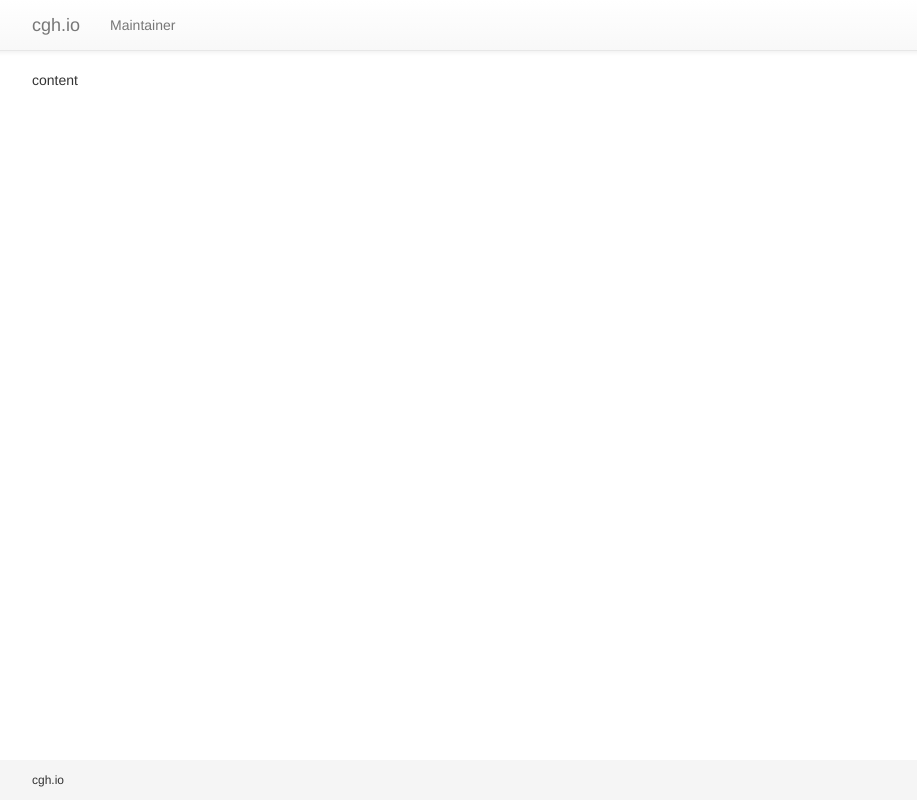
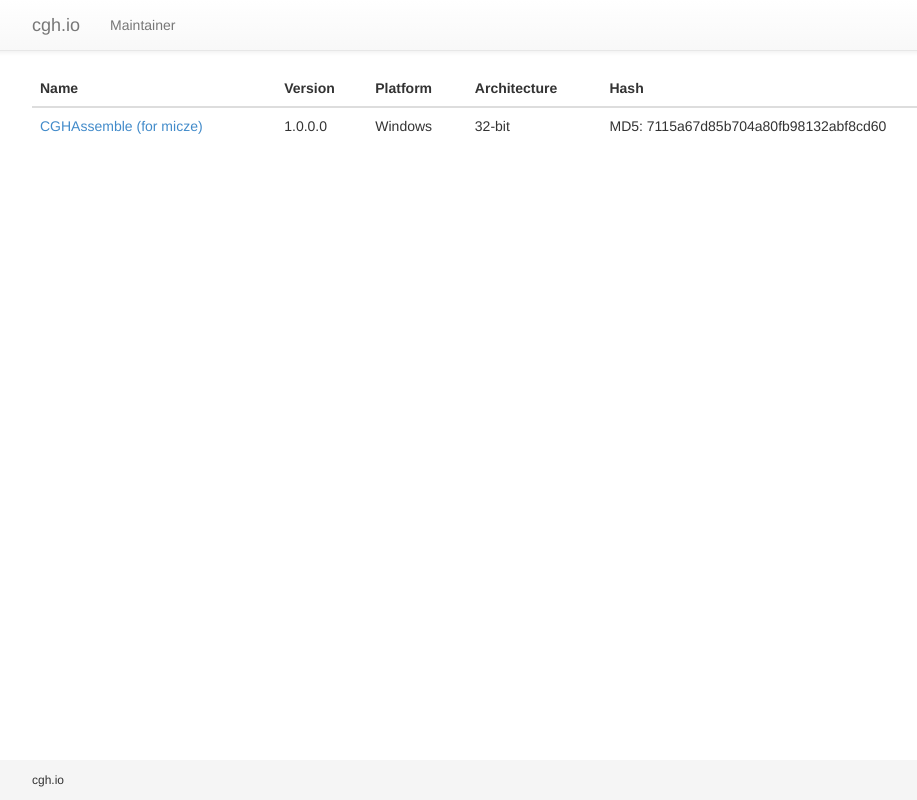
Before and after one commit to cghio/cghio-old, a website: page public/index.html in a window 1280 px wide. Shown: the whole page, without its empty margins (123-1040 px from the left). Drawn offline with Linux system fonts and the light colour scheme; files that its build step writes are made by us from their sources; files whose address does not match are found by name.

Commit message:
use angular.js to construct a simple builds info table;

```diff
--- a/Gruntfile.js
+++ b/Gruntfile.js
@@ -15,6 +15,9 @@ module.exports = function(grunt) {
       },
       index: {
         files: [ 'public/index.html' ]
+      },
+      js: {
+        files: [ 'assets/js/*.js' ]
       }
     }
   });
--- /dev/null
+++ b/assets/js/main.js
@@ -0,0 +1,11 @@
+var App = angular.module('App', []);
+
+App.factory('Builds', function($http) {
+  return $http.get('/builds.json');
+});
+
+function BuildsController($scope, Builds) {
+  Builds.success(function(builds) {
+    $scope.builds = builds;
+  });
+}
--- /dev/null
+++ b/public/builds.json
@@ -0,0 +1,11 @@
+[
+  {
+    "name": "CGHAssemble (for micze)",
+    "version": "1.0.0.0",
+    "platform": "Windows",
+    "architecture": "32-bit",
+    "shasum": "436ce174d41114e6b0e32e08d41ba7a4e46350e1",
+    "md5sum": "7115a67d85b704a80fb98132abf8cd60",
+    "url": "http://pan.baidu.com/s/1nt4VBkP"
+  }
+]
--- a/public/index.html
+++ b/public/index.html
@@ -1,11 +1,13 @@
 <!DOCTYPE html>
-<html>
+<html ng-app="App">
 
 <head>
   <title>cgh.io</title>
   <link rel="stylesheet" href="/css/vendor/bootstrap.css">
   <link rel="stylesheet" href="/css/vendor/bootstrap-theme.css">
   <link rel="stylesheet" href="/css/main.css">
+  <script src="/js/vendor/angular.js"></script>
+  <script src="/js/main.js"></script>
   <script src="http://localhost:35729/livereload.js"></script>
 </head>
 
@@ -32,8 +34,29 @@
         </div>
       </nav>
     </header>
-    <div id="content" class="container">
-      content
+    <div id="content" class="container" ng-controller="BuildsController">
+      <table class="table">
+        <thead>
+          <tr>
+            <th>Name</th>
+            <th>Version</th>
+            <th>Platform</th>
+            <th>Architecture</th>
+            <th>Hash</th>
+          </tr>
+        </thead>
+        <tbody>
+          <tr ng-repeat="build in builds">
+            <td>
+              <a href="{{build.url}}" target="_blank">{{build.name}}</a>
+            </td>
+            <td>{{build.version}}</td>
+            <td>{{build.platform}}</td>
+            <td>{{build.architecture}}</td>
+            <td>MD5: {{build.md5sum}}</td>
+          </tr>
+        </tbody>
+      </table>
     </div>
   </div>
   <footer>
```
